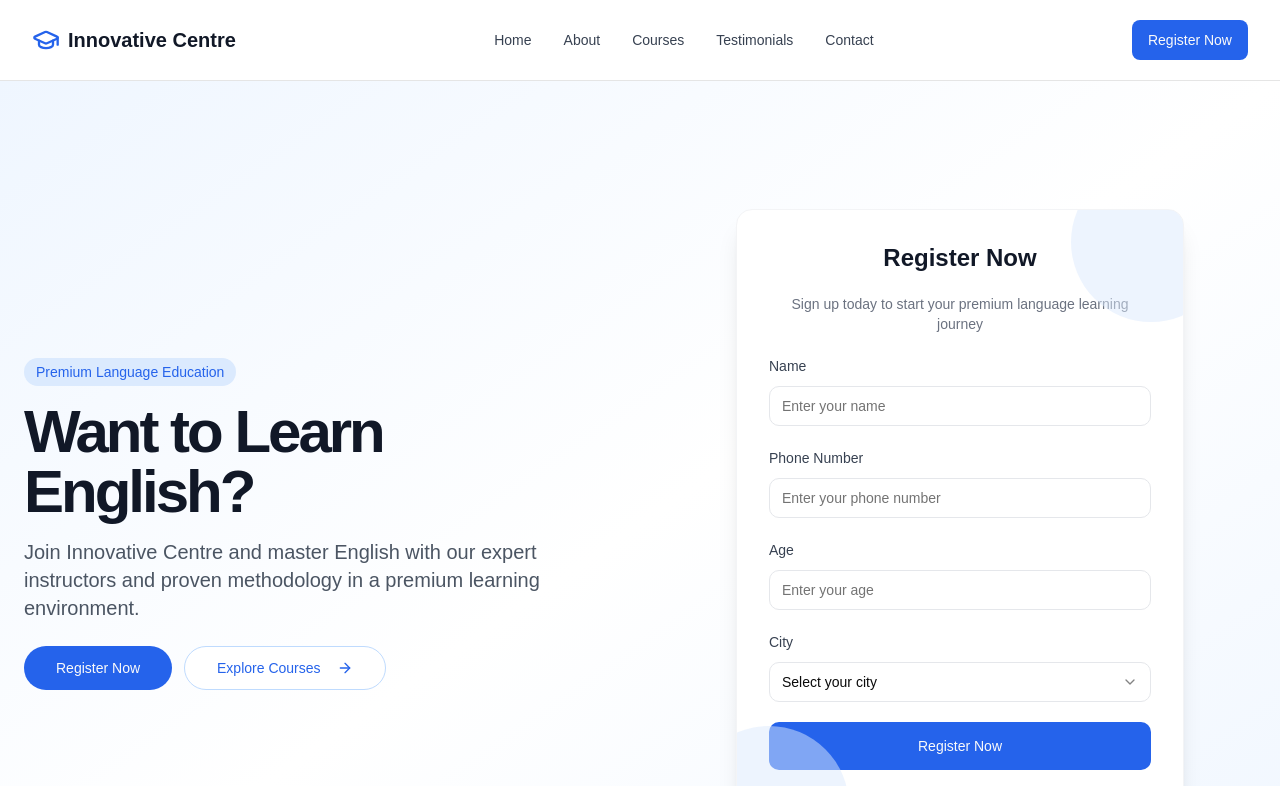
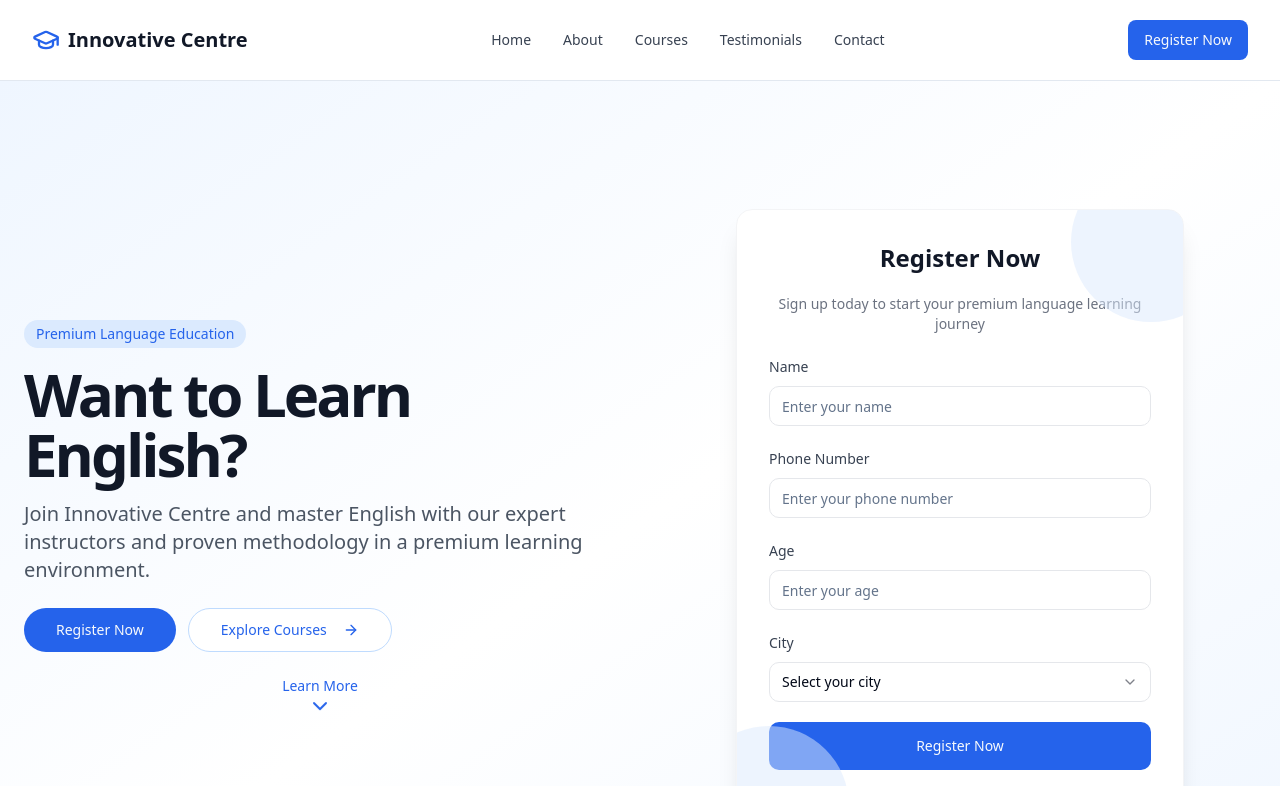
Before and after one commit to MrHumble24/inno-register, a Next.js app: page / in a window 1280 px wide. Shown: the top 786 px of the page. Built offline with nearby package versions, Linux system fonts and the light colour scheme; no server answers.

Commit message:
feat: enhance landing page with smooth scrolling and animations
Add smooth scrolling and engaging animations for better UX.

Co-authored-by: null <171809357+abdulboriy-work@users.noreply.github.com>

```diff
--- a/app/globals.css
+++ b/app/globals.css
@@ -2,85 +2,71 @@
 @tailwind components;
 @tailwind utilities;
 
-body {
-  font-family: Arial, Helvetica, sans-serif;
-}
-
-@layer utilities {
-  .text-balance {
-    text-wrap: balance;
-  }
-}
-
 @layer base {
   :root {
     --background: 0 0% 100%;
-    --foreground: 0 0% 3.9%;
+    --foreground: 222.2 84% 4.9%;
+
     --card: 0 0% 100%;
-    --card-foreground: 0 0% 3.9%;
+    --card-foreground: 222.2 84% 4.9%;
+
     --popover: 0 0% 100%;
-    --popover-foreground: 0 0% 3.9%;
-    --primary: 0 0% 9%;
-    --primary-foreground: 0 0% 98%;
-    --secondary: 0 0% 96.1%;
-    --secondary-foreground: 0 0% 9%;
-    --muted: 0 0% 96.1%;
-    --muted-foreground: 0 0% 45.1%;
-    --accent: 0 0% 96.1%;
-    --accent-foreground: 0 0% 9%;
+    --popover-foreground: 222.2 84% 4.9%;
+
+    --primary: 221.2 83.2% 53.3%;
+    --primary-foreground: 210 40% 98%;
+
+    --secondary: 210 40% 96.1%;
+    --secondary-foreground: 222.2 47.4% 11.2%;
+
+    --muted: 210 40% 96.1%;
+    --muted-foreground: 215.4 16.3% 46.9%;
+
+    --accent: 210 40% 96.1%;
+    --accent-foreground: 222.2 47.4% 11.2%;
+
     --destructive: 0 84.2% 60.2%;
-    --destructive-foreground: 0 0% 98%;
-    --border: 0 0% 89.8%;
-    --input: 0 0% 89.8%;
-    --ring: 0 0% 3.9%;
-    --chart-1: 12 76% 61%;
-    --chart-2: 173 58% 39%;
-    --chart-3: 197 37% 24%;
-    --chart-4: 43 74% 66%;
-    --chart-5: 27 87% 67%;
+    --destructive-foreground: 210 40% 98%;
+
+    --border: 214.3 31.8% 91.4%;
+    --input: 214.3 31.8% 91.4%;
+    --ring: 221.2 83.2% 53.3%;
+
     --radius: 0.5rem;
-    --sidebar-background: 0 0% 98%;
-    --sidebar-foreground: 240 5.3% 26.1%;
-    --sidebar-primary: 240 5.9% 10%;
-    --sidebar-primary-foreground: 0 0% 98%;
-    --sidebar-accent: 240 4.8% 95.9%;
-    --sidebar-accent-foreground: 240 5.9% 10%;
-    --sidebar-border: 220 13% 91%;
-    --sidebar-ring: 217.2 91.2% 59.8%;
   }
+
   .dark {
-    --background: 0 0% 3.9%;
-    --foreground: 0 0% 98%;
-    --card: 0 0% 3.9%;
-    --card-foreground: 0 0% 98%;
-    --popover: 0 0% 3.9%;
-    --popover-foreground: 0 0% 98%;
-    --primary: 0 0% 98%;
-    --primary-foreground: 0 0% 9%;
-    --secondary: 0 0% 14.9%;
-    --secondary-foreground: 0 0% 98%;
-    --muted: 0 0% 14.9%;
-    --muted-foreground: 0 0% 63.9%;
-    --accent: 0 0% 14.9%;
-    --accent-foreground: 0 0% 98%;
+    --background: 222.2 84% 4.9%;
+    --foreground: 210 40% 98%;
+
+    --card: 222.2 84% 4.9%;
+    --card-foreground: 210 40% 98%;
+
+    --popover: 222.2 84% 4.9%;
+    --popover-foreground: 210 40% 98%;
+
+    --primary: 217.2 91.2% 59.8%;
+    --primary-foreground: 222.2 47.4% 11.2%;
+
+    --secondary: 217.2 32.6% 17.5%;
+    --secondary-foreground: 210 40% 98%;
+
+    --muted: 217.2 32.6% 17.5%;
+    --muted-foreground: 215 20.2% 65.1%;
+
+    --accent: 217.2 32.6% 17.5%;
+    --accent-foreground: 210 40% 98%;
+
     --destructive: 0 62.8% 30.6%;
-    --destructive-foreground: 0 0% 98%;
-    --border: 0 0% 14.9%;
-    --input: 0 0% 14.9%;
-    --ring: 0 0% 83.1%;
-    --chart-1: 220 70% 50%;
-    --chart-2: 160 60% 45%;
-    --chart-3: 30 80% 55%;
-    --chart-4: 280 65% 60%;
-    --chart-5: 340 75% 55%;
-    --sidebar-background: 240 5.9% 10%;
-    --sidebar-foreground: 240 4.8% 95.9%;
-    --sidebar-primary: 224.3 76.3% 48%;
-    --sidebar-primary-foreground: 0 0% 100%;
-    --sidebar-accent: 240 3.7% 15.9%;
-    --sidebar-accent-foreground: 240 4.8% 95.9%;
-    --sidebar-border: 240 3.7% 15.9%;
-    --sidebar-ring: 217.2 91.2% 59.8%;
+    --destructive-foreground: 210 40% 98%;
+
+    --border: 217.2 32.6% 17.5%;
+    --input: 217.2 32.6% 17.5%;
+    --ring: 224.3 76.5% 48%;
+  }
+
+  html {
+    scroll-behavior: smooth;
   }
 }
 
@@ -92,3 +78,91 @@ body {
     @apply bg-background text-foreground;
   }
 }
+
+/* Animation classes */
+.fade-in {
+  animation: fadeIn 0.8s ease-in-out;
+}
+
+.slide-up {
+  animation: slideUp 0.8s ease-out;
+}
+
+.slide-in-right {
+  animation: slideInRight 0.8s ease-out;
+}
+
+.slide-in-left {
+  animation: slideInLeft 0.8s ease-out;
+}
+
+.bounce {
+  animation: bounce 1s ease infinite;
+}
+
+.pulse {
+  animation: pulse 2s cubic-bezier(0.4, 0, 0.6, 1) infinite;
+}
+
+/* Animation keyframes */
+@keyframes fadeIn {
+  from {
+    opacity: 0;
+  }
+  to {
+    opacity: 1;
+  }
+}
+
+@keyframes slideUp {
+  from {
+    opacity: 0;
+    transform: translateY(30px);
+  }
+  to {
+    opacity: 1;
+    transform: translateY(0);
+  }
+}
+
+@keyframes slideInRight {
+  from {
+    opacity: 0;
+    transform: translateX(30px);
+  }
+  to {
+    opacity: 1;
+    transform: translateX(0);
+  }
+}
+
+@keyframes slideInLeft {
+  from {
+    opacity: 0;
+    transform: translateX(-30px);
+  }
+  to {
+    opacity: 1;
+    transform: translateX(0);
+  }
+}
+
+@keyframes bounce {
+  0%,
+  100% {
+    transform: translateY(0);
+  }
+  50% {
+    transform: translateY(-10px);
+  }
+}
+
+@keyframes pulse {
+  0%,
+  100% {
+    opacity: 1;
+  }
+  50% {
+    opacity: 0.7;
+  }
+}
--- a/app/page.tsx
+++ b/app/page.tsx
@@ -1,11 +1,12 @@
 import Link from "next/link"
-import { ArrowRight, Globe, GraduationCap, Users } from "lucide-react"
+import { ArrowRight, Globe, GraduationCap, Users, ChevronDown } from "lucide-react"
 import { Suspense } from "react"
 
 import { Button } from "@/components/ui/button"
 import RegistrationForm from "@/components/registration-form"
 import { DynamicCourses } from "@/components/dynamic-courses"
 import { DynamicTestimonials } from "@/components/dynamic-testimonials"
+import { ScrollToTop } from "@/components/scroll-to-top"
 
 export default function Home() {
   return (
@@ -64,7 +65,7 @@ export default function Home() {
         <section className="w-full py-16 md:py-24 lg:py-32 bg-gradient-to-br from-blue-50 via-white to-blue-50">
           <div className="container px-4 md:px-6">
             <div className="grid gap-8 lg:grid-cols-2 lg:gap-12 items-center">
-              <div className="flex flex-col justify-center space-y-6">
+              <div className="flex flex-col justify-center space-y-6 fade-in">
                 <div className="space-y-4">
                   <div className="inline-block rounded-full bg-blue-100 px-3 py-1 text-sm text-blue-600 font-medium">
                     Premium Language Education
@@ -93,8 +94,14 @@ export default function Home() {
                     </Link>
                   </Button>
                 </div>
+                <div className="flex justify-center mt-8">
+                  <Link href="#about" className="text-blue-600 flex flex-col items-center">
+                    <span className="text-sm mb-2">Learn More</span>
+                    <ChevronDown className="h-6 w-6 bounce" />
+                  </Link>
+                </div>
               </div>
-              <div className="flex items-center justify-center">
+              <div className="flex items-center justify-center slide-in-right">
                 <div className="relative w-full max-w-md overflow-hidden rounded-2xl bg-white p-8 shadow-xl border border-gray-100">
                   <div className="absolute -right-12 -top-12 h-40 w-40 rounded-full bg-blue-100/50"></div>
                   <div className="absolute -bottom-12 -left-12 h-40 w-40 rounded-full bg-blue-100/50"></div>
@@ -107,7 +114,7 @@ export default function Home() {
 
         <section id="about" className="w-full py-16 md:py-24 lg:py-32 bg-white">
           <div className="container px-4 md:px-6">
-            <div className="flex flex-col items-center justify-center space-y-4 text-center">
+            <div className="flex flex-col items-center justify-center space-y-4 text-center slide-up">
               <div className="space-y-2">
                 <div className="inline-block rounded-full bg-blue-100 px-3 py-1 text-sm text-blue-600 font-medium">
                   About Us
@@ -123,7 +130,10 @@ export default function Home() {
               </div>
             </div>
             <div className="mx-auto grid max-w-5xl grid-cols-1 gap-8 py-12 md:grid-cols-3">
-              <div className="flex flex-col items-center space-y-3 rounded-xl border border-gray-100 p-8 shadow-sm bg-white transition-all duration-200 hover:shadow-md">
+              <div
+                className="flex flex-col items-center space-y-3 rounded-xl border border-gray-100 p-8 shadow-sm bg-white transition-all duration-200 hover:shadow-md hover:-translate-y-1 slide-in-left"
+                style={{ animationDelay: "0.1s" }}
+              >
                 <div className="rounded-full bg-blue-100 p-3">
                   <GraduationCap className="h-6 w-6 text-blue-600" />
                 </div>
@@ -132,7 +142,10 @@ export default function Home() {
                   Learn from certified language instructors with years of teaching experience.
                 </p>
               </div>
-              <div className="flex flex-col items-center space-y-3 rounded-xl border border-gray-100 p-8 shadow-sm bg-white transition-all duration-200 hover:shadow-md">
+              <div
+                className="flex flex-col items-center space-y-3 rounded-xl border border-gray-100 p-8 shadow-sm bg-white transition-all duration-200 hover:shadow-md hover:-translate-y-1 slide-in-left"
+                style={{ animationDelay: "0.3s" }}
+              >
                 <div className="rounded-full bg-blue-100 p-3">
                   <Globe className="h-6 w-6 text-blue-600" />
                 </div>
@@ -141,7 +154,10 @@ export default function Home() {
                   Our teaching approach combines traditional techniques with innovative digital tools.
                 </p>
               </div>
-              <div className="flex flex-col items-center space-y-3 rounded-xl border border-gray-100 p-8 shadow-sm bg-white transition-all duration-200 hover:shadow-md">
+              <div
+                className="flex flex-col items-center space-y-3 rounded-xl border border-gray-100 p-8 shadow-sm bg-white transition-all duration-200 hover:shadow-md hover:-translate-y-1 slide-in-left"
+                style={{ animationDelay: "0.5s" }}
+              >
                 <div className="rounded-full bg-blue-100 p-3">
                   <Users className="h-6 w-6 text-blue-600" />
                 </div>
@@ -156,7 +172,7 @@ export default function Home() {
 
         <section id="courses" className="w-full py-16 md:py-24 lg:py-32 bg-blue-50">
           <div className="container px-4 md:px-6">
-            <div className="flex flex-col items-center justify-center space-y-4 text-center">
+            <div className="flex flex-col items-center justify-center space-y-4 text-center slide-up">
               <div className="space-y-2">
                 <div className="inline-block rounded-full bg-blue-100 px-3 py-1 text-sm text-blue-600 font-medium">
                   Our Courses
@@ -177,7 +193,7 @@ export default function Home() {
 
         <section id="testimonials" className="w-full py-16 md:py-24 lg:py-32 bg-white">
           <div className="container px-4 md:px-6">
-            <div className="flex flex-col items-center justify-center space-y-4 text-center">
+            <div className="flex flex-col items-center justify-center space-y-4 text-center slide-up">
               <div className="space-y-2">
                 <div className="inline-block rounded-full bg-blue-100 px-3 py-1 text-sm text-blue-600 font-medium">
                   Testimonials
@@ -199,7 +215,7 @@ export default function Home() {
         <section id="register" className="w-full py-16 md:py-24 lg:py-32 bg-gradient-to-br from-blue-600 to-blue-700">
           <div className="container px-4 md:px-6">
             <div className="grid gap-8 lg:grid-cols-2 lg:gap-12 items-center">
-              <div className="flex flex-col justify-center space-y-6">
+              <div className="flex flex-col justify-center space-y-6 slide-in-left">
                 <div className="space-y-3">
                   <div className="inline-block rounded-full bg-white/20 px-3 py-1 text-sm text-white font-medium">
                     Register Now
@@ -266,7 +282,7 @@ export default function Home() {
                   </li>
                 </ul>
               </div>
-              <div className="flex items-center justify-center">
+              <div className="flex items-center justify-center slide-in-right">
                 <div className="w-full max-w-md overflow-hidden rounded-2xl bg-white p-8 shadow-2xl">
                   <RegistrationForm />
                 </div>
@@ -294,6 +310,7 @@ export default function Home() {
           </div>
         </div>
       </footer>
+      <ScrollToTop />
     </div>
   )
 }
--- /dev/null
+++ b/components/animate-on-scroll.tsx
@@ -0,0 +1,56 @@
+"use client"
+
+import { useEffect, useRef, type ReactNode } from "react"
+
+interface AnimateOnScrollProps {
+  children: ReactNode
+  animation: string
+  delay?: number
+  threshold?: number
+  className?: string
+}
+
+export function AnimateOnScroll({
+  children,
+  animation,
+  delay = 0,
+  threshold = 0.1,
+  className = "",
+}: AnimateOnScrollProps) {
+  const ref = useRef<HTMLDivElement>(null)
+
+  useEffect(() => {
+    const observer = new IntersectionObserver(
+      (entries) => {
+        entries.forEach((entry) => {
+          if (entry.isIntersecting) {
+            setTimeout(() => {
+              entry.target.classList.add(animation)
+            }, delay)
+            observer.unobserve(entry.target)
+          }
+        })
+      },
+      {
+        threshold,
+      },
+    )
+
+    const currentRef = ref.current
+    if (currentRef) {
+      observer.observe(currentRef)
+    }
+
+    return () => {
+      if (currentRef) {
+        observer.unobserve(currentRef)
+      }
+    }
+  }, [animation, delay, threshold])
+
+  return (
+    <div ref={ref} className={`opacity-0 ${className}`}>
+      {children}
+    </div>
+  )
+}
--- a/components/dynamic-courses.tsx
+++ b/components/dynamic-courses.tsx
@@ -88,8 +88,8 @@ export function DynamicCourses() {
       <div className="text-center col-span-3">
         <p className="text-amber-600 mb-2">{error}</p>
         <div className="mx-auto grid max-w-5xl grid-cols-1 gap-8 py-4 md:grid-cols-3">
-          {courses.map((course) => (
-            <CourseCard key={course._id} course={course} getGradient={getGradient} />
+          {courses.map((course, index) => (
+            <CourseCard key={course._id} course={course} getGradient={getGradient} index={index} />
           ))}
         </div>
       </div>
@@ -101,22 +101,33 @@ export function DynamicCourses() {
       {courses.length === 0 ? (
         <p className="text-center col-span-3">No courses available at the moment. Check back soon!</p>
       ) : (
-        courses.map((course) => <CourseCard key={course._id} course={course} getGradient={getGradient} />)
+        courses.map((course, index) => (
+          <CourseCard key={course._id} course={course} getGradient={getGradient} index={index} />
+        ))
       )}
     </div>
   )
 }
 
-function CourseCard({ course, getGradient }: { course: any; getGradient: (color: string) => string }) {
+function CourseCard({
+  course,
+  getGradient,
+  index,
+}: { course: any; getGradient: (color: string) => string; index: number }) {
   return (
-    <Card className="overflow-hidden rounded-xl border-0 shadow-lg">
+    <Card
+      className={`overflow-hidden rounded-xl border-0 shadow-lg transition-all duration-300 hover:shadow-xl hover:-translate-y-2 slide-up`}
+      style={{ animationDelay: `${index * 0.2}s` }}
+    >
       <div className={`h-48 w-full bg-gradient-to-r ${getGradient(course.color)} flex items-center justify-center`}>
-        <BookOpen className="h-16 w-16 text-white" />
+        <BookOpen className="h-16 w-16 text-white pulse" />
       </div>
       <CardContent className="p-8">
         <h3 className="text-2xl font-bold text-gray-900">{course.title}</h3>
         <p className="mt-3 text-gray-600">{course.description}</p>
-        <Button className="mt-6 w-full bg-blue-600 hover:bg-blue-700 rounded-full">Learn More</Button>
+        <Button className="mt-6 w-full bg-blue-600 hover:bg-blue-700 rounded-full transition-all duration-300 hover:scale-105">
+          Learn More
+        </Button>
       </CardContent>
     </Card>
   )
--- /dev/null
+++ b/components/scroll-to-top.tsx
@@ -0,0 +1,46 @@
+"use client"
+
+import { useState, useEffect } from "react"
+import { ChevronUp } from "lucide-react"
+import { Button } from "@/components/ui/button"
+
+export function ScrollToTop() {
+  const [isVisible, setIsVisible] = useState(false)
+
+  // Show button when page is scrolled down
+  const toggleVisibility = () => {
+    if (window.pageYOffset > 300) {
+      setIsVisible(true)
+    } else {
+      setIsVisible(false)
+    }
+  }
+
+  // Set the top coordinate to 0
+  // Make scrolling smooth
+  const scrollToTop = () => {
+    window.scrollTo({
+      top: 0,
+      behavior: "smooth",
+    })
+  }
+
+  useEffect(() => {
+    window.addEventListener("scroll", toggleVisibility)
+    return () => window.removeEventListener("scroll", toggleVisibility)
+  }, [])
+
+  return (
+    <div className="fixed bottom-5 right-5 z-50">
+      {isVisible && (
+        <Button
+          onClick={scrollToTop}
+          className="rounded-full h-12 w-12 bg-blue-600 hover:bg-blue-700 shadow-lg transition-all duration-300 hover:scale-110"
+          aria-label="Scroll to top"
+        >
+          <ChevronUp className="h-6 w-6" />
+        </Button>
+      )}
+    </div>
+  )
+}
```
Also changed, not shown: components/dynamic-testimonials.tsx (+10 -5 lines).
